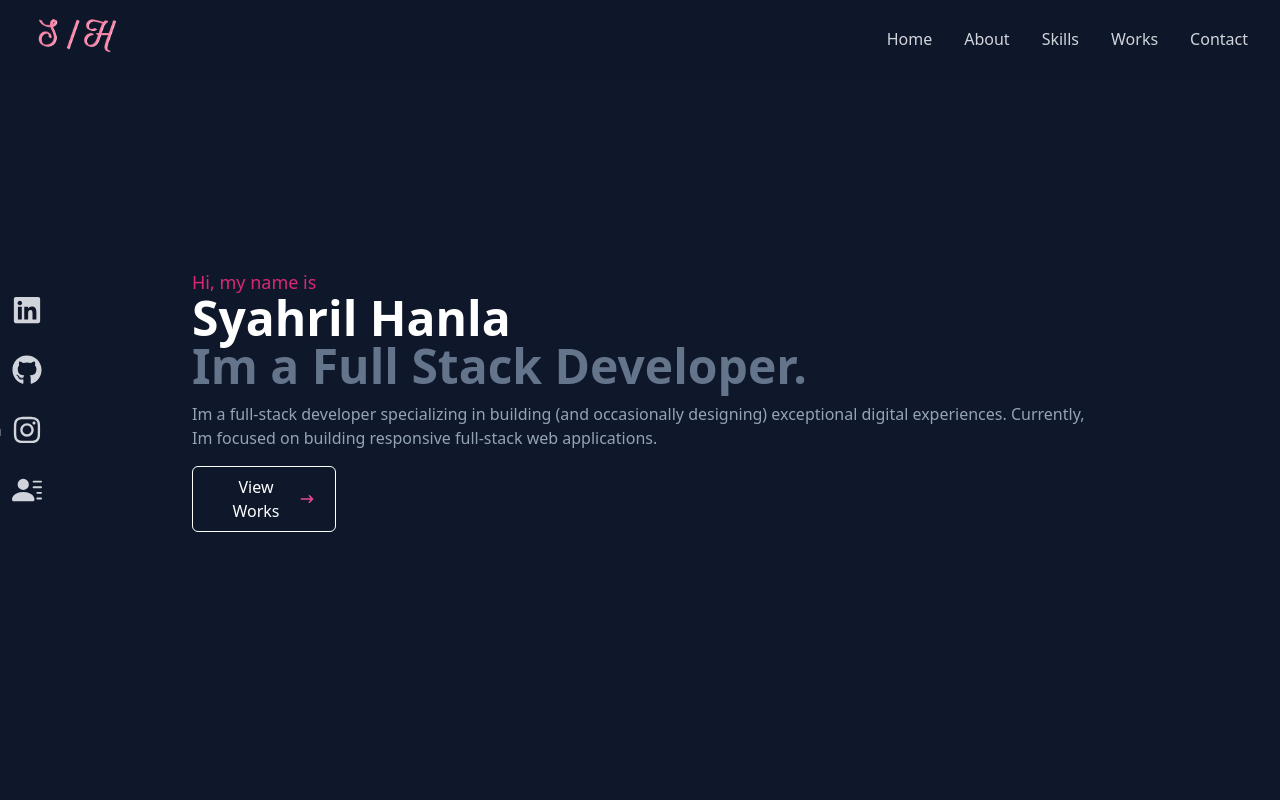
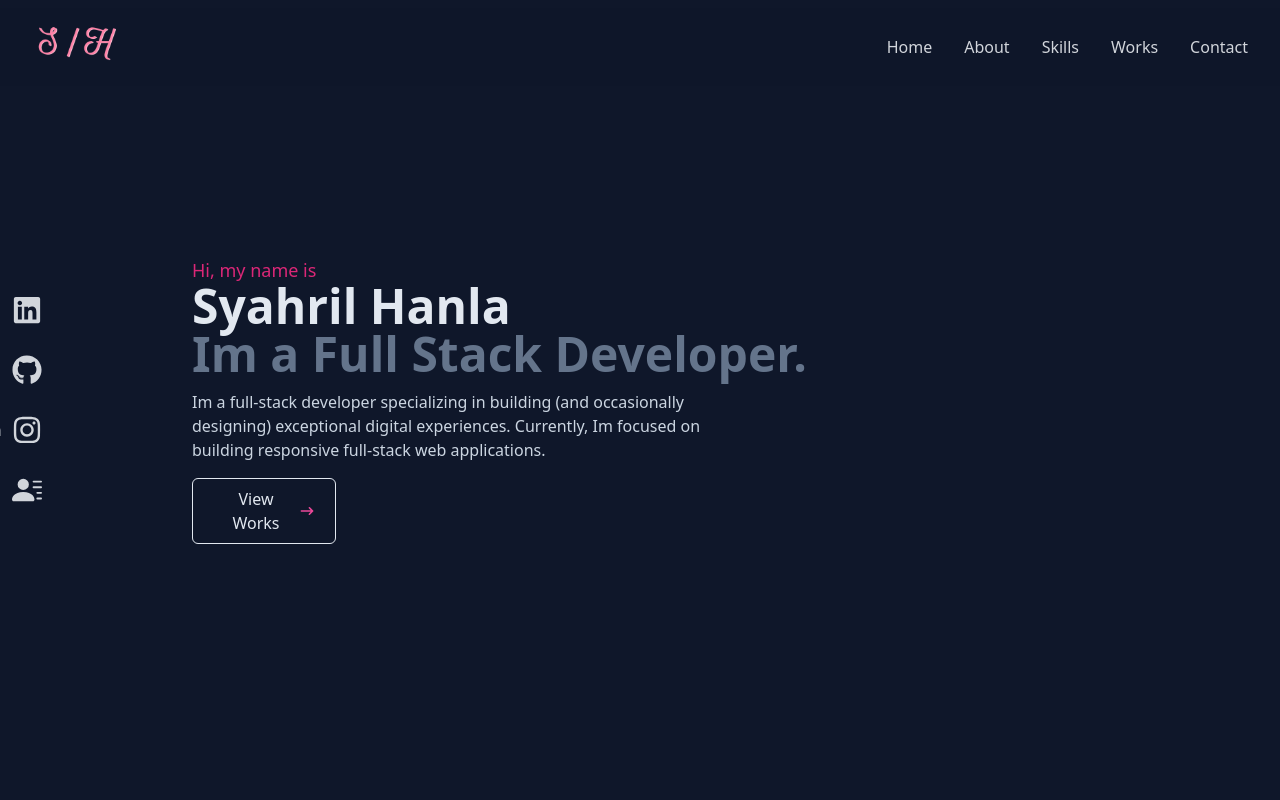
Before and after one commit to syahrilhanla/portfolio-website, a Next.js app: page / in a window 1280 px wide. Shown: the top 800 px of the page. Built offline with nearby package versions, Linux system fonts and the light colour scheme.

Commit message:
style: update text colors for improved readability and aesthetics across components

```diff
--- a/components/About.jsx
+++ b/components/About.jsx
@@ -18,7 +18,7 @@ const About = () => {
 				<h2 className="text-4xl font-semibold md:text-right">
 					Hi. Im Syahril, nice to meet you. Please take a look around.
 				</h2>
-				<p className="font-light mt-4 md:mt-0">
+				<p className="font-light mt-4 md:mt-0 text-slate-300">
 					I'm passionate about building excellent software that improves the
 					lives of those around me. I specialize in creating software for
 					clients ranging from individuals and small businesses all the way to
@@ -32,9 +32,7 @@ const About = () => {
 						<button className="flex flex-row justify-between items-center
 							px-5 py-2 border border-white rounded-md text-white
 							mt-4 font-light hover:bg-slate-300 w-[13rem]
-							 hover:text-slate-700
-							hover:border-none
-							hover:border-bg-slate-700 duration-300">
+							 hover:text-slate-700  duration-300">
 							Download Resume
 							<span className=" text-pink-500">
 								<HiDownload />
--- a/components/Home.jsx
+++ b/components/Home.jsx
@@ -3,7 +3,7 @@ import Introduction from "./Introduction";
 const Home = () => {
 	return (
 		<div
-			className="bg-[#0f172a] w-full min-h-screen flex flex-col items-center"
+			className="w-full min-h-screen flex flex-col items-center"
 			name="home"
 		>
 			<Introduction />
--- a/components/Introduction.jsx
+++ b/components/Introduction.jsx
@@ -7,20 +7,21 @@ const Introduction = () => {
 			<p className="text-pink-600 font-medium text-lg md:mt-0 mt-24 mb-2">
 				Hi, my name is
 			</p>
-			<h1 className="text-white text-5xl font-bold mt-[-10px]">
+			<h1 className="text-slate-200 text-5xl font-bold mt-[-10px]">
 				Syahril Hanla
 			</h1>
 			<h1 className="text-slate-500 text-5xl font-bold mb-3">
 				Im a Full Stack Developer.
 			</h1>
-			<p className="text-slate-400 md:text-base text-base">
+			<p className="text-slate-300 md:text-base max-w-lg text-base flex-wrap font-light">
 				Im a full-stack developer specializing in building (and occasionally
 				designing) exceptional digital experiences. Currently, Im focused on
 				building responsive full-stack web applications.
 			</p>
 
 			<Link to="works" smooth={true} duration={500}>
-				<button className="flex flex-row justify-between items-center px-5 py-2 border border-white rounded-md text-white w-[9rem] mt-4 font-light hover:bg-slate-300 hover:font-normal hover:text-slate-700 hover:border-bg-slate-700 duration-300 group">
+				<button className="flex flex-row justify-between items-center px-5 py-2 border border-slate-200 rounded-md text-slate-200
+					w-[9rem] mt-4 font-light hover:bg-slate-400 hover:scale-x-105  hover:text-slate-900/80 hover:border-bg-slate-700 duration-300 group">
 					View Works
 					<span className="group-hover:rotate-90 duration-300 text-pink-500">
 						<HiArrowNarrowRight />
--- a/components/Navbar.jsx
+++ b/components/Navbar.jsx
@@ -38,7 +38,7 @@ const Navbar = () => {
 	};
 
 	return (
-		<div className={`fixed h-[78px] w-full flex justify-between items-center px-4 bg-[#0f172a] bg-opacity-95 shadow-lg text-gray-300 z-10 ${showNavbar ? "translate-y-0" : "-translate-y-full"} transition-transform duration-300 ${isAtTop ? "shadow-none" : "shadow-md"}`}>
+		<div className={`fixed h-[78px] w-full flex justify-between items-center px-4 bg-[#0f172a] bg-opacity-95 shadow-lg text-gray-300 z-10 ${showNavbar ? "translate-y-0" : "-translate-y-full"} transition-transform duration-300 ${isAtTop ? "shadow-none translate-y-2" : "shadow-md"}`}>
 			<div className="ml-4">
 				<Image
 					src={"/syahrilLogo.png"}
```
